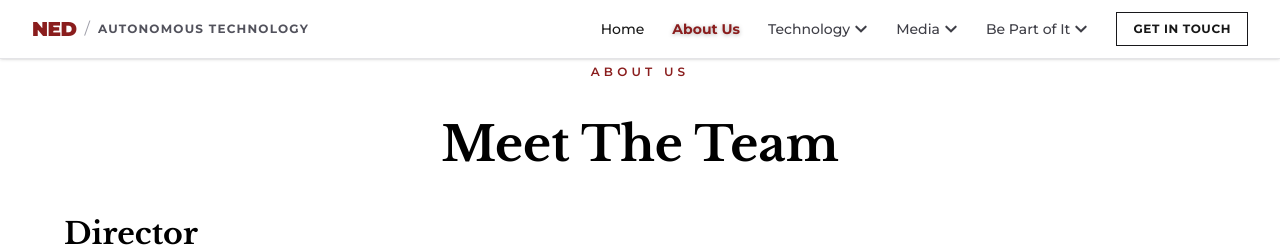
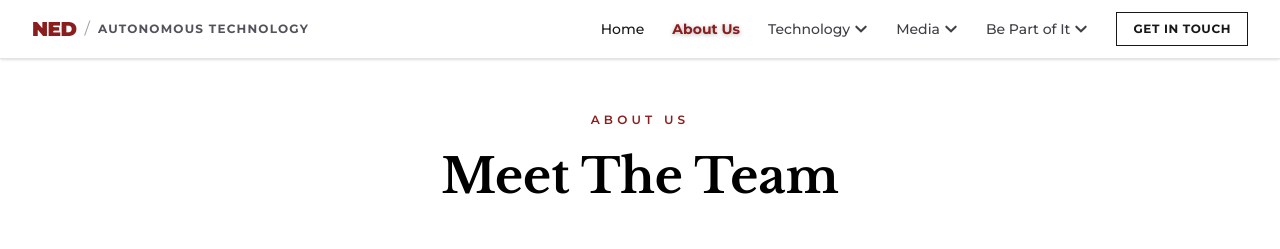
Before and after one commit to Noor-Ul-Ain16/driverless-web, a Next.js app: page /about/meet-the-team in a window 1280 px wide. Shown: the top 249 px of the page. Built offline with nearby package versions, Linux system fonts and the light colour scheme.

Commit message:
Add Padding in About Us and Publications Page

```diff
--- a/app/about/meet-the-team/page.tsx
+++ b/app/about/meet-the-team/page.tsx
@@ -21,7 +21,7 @@ export default function WhoWeArePage() {
   }
 
   return (
-    <div className="w-full bg-white py-16 px-6 md:px-12 text-zinc-900 overflow-hidden">
+    <div className="w-full bg-white pt-28 pb-16 px-6 md:px-12 text-zinc-900 overflow-hidden">
       <div className="max-w-6xl mx-auto">
 
         {/* Page Header */}
@@ -40,7 +40,7 @@ export default function WhoWeArePage() {
           </motion.p>
           <motion.h1
             variants={fadeInUp}
-            className="mt-10 text-4xl sm:text-5xl font-extrabold text-black"
+            className="mt-6 text-4xl sm:text-5xl font-extrabold text-black"
           >
             Meet The Team
           </motion.h1>
--- a/app/technology/publications/page.jsx
+++ b/app/technology/publications/page.jsx
@@ -21,7 +21,7 @@ export default function PublicationsPage() {
   }
 
   return (
-    <main id="publications" className="mx-auto max-w-4xl px-6 py-16 text-zinc-900 overflow-hidden">
+    <main id="publications" className="mx-auto max-w-4xl px-6 pt-28 pb-16 text-zinc-900 overflow-hidden">
       {/* Page Title */}
       <motion.h1
         initial={{ opacity: 0, y: -20 }}
```
